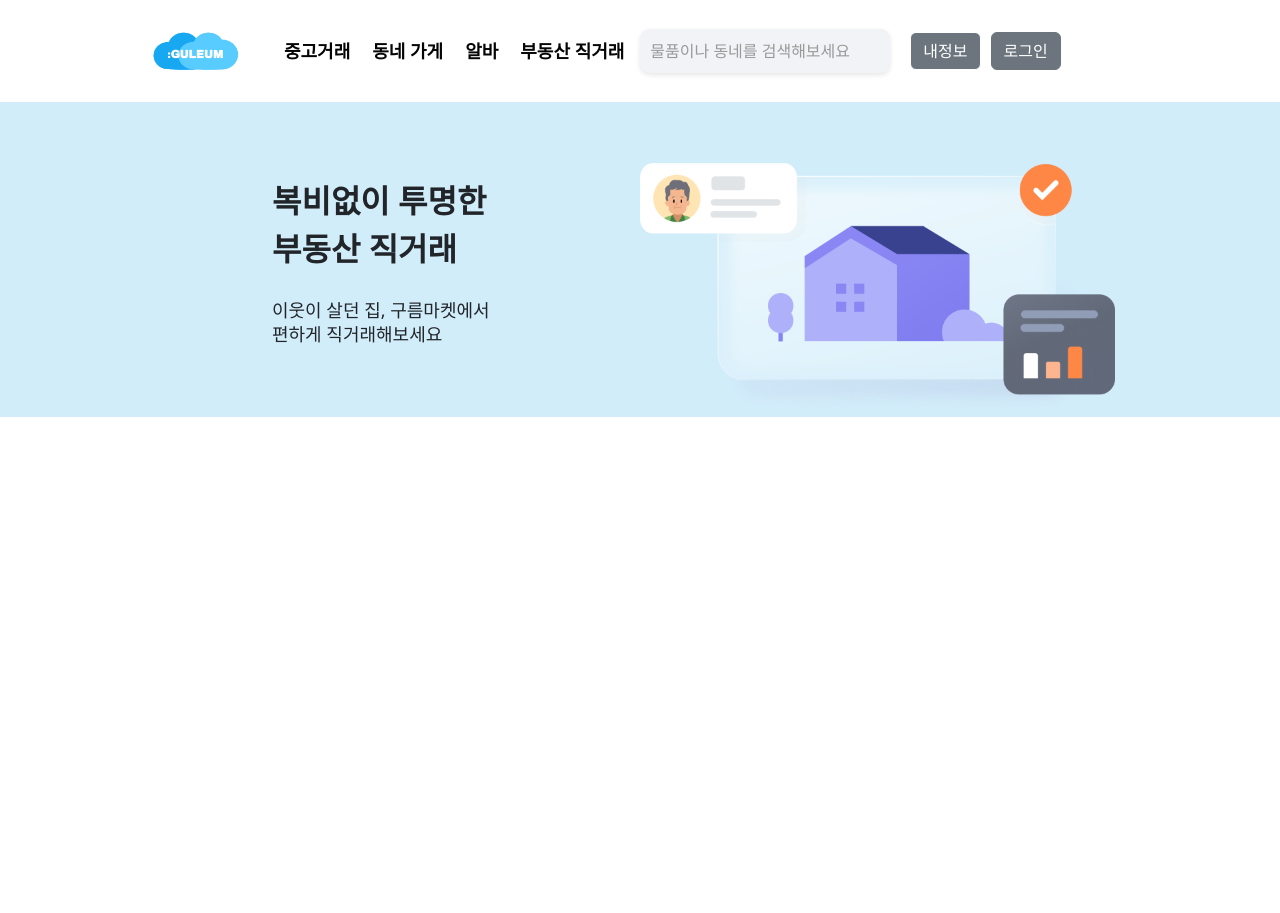
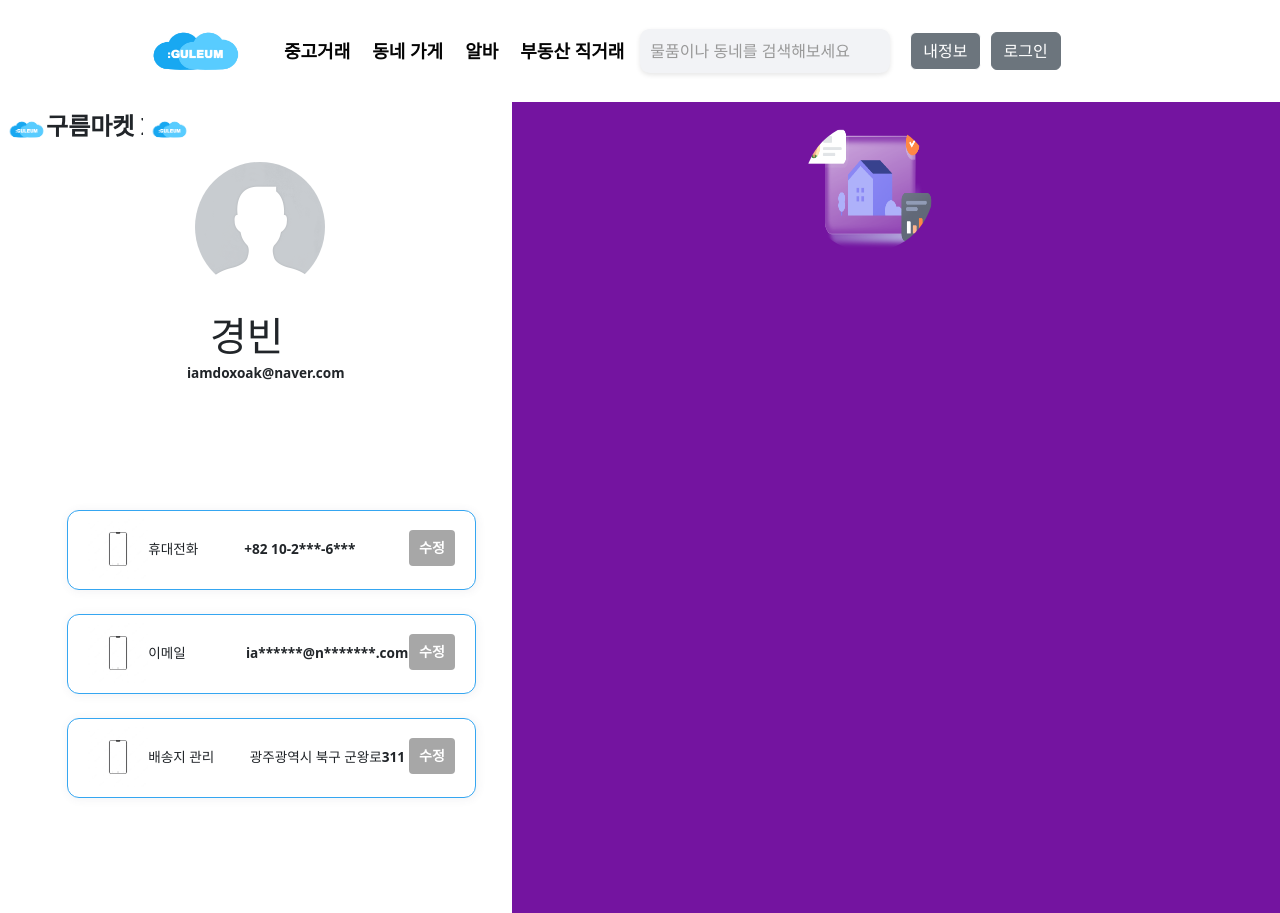
Before and after one commit to f-lab-leekc3813/cloud-team, a React (Create React App) app in the folder front/: page /mypage in a window 1280 px wide. Before the commit the page ends 800 px from the top, so only its background shows below. Built offline with nearby package versions, Linux system fonts and the light colour scheme.

Commit message:
2023-07-18

```diff
--- a/front/src/component/MyPage/Content1.js
+++ b/front/src/component/MyPage/Content1.js
@@ -3,30 +3,66 @@ import classes from './Content1.module.css'
 
 function Content1(){
     return(
-        <section className={classes.content1_containers}>
-            <div className={classes.content1_container}>
-                <div className={classes.content1_container1}>
-                    <h1 className={classes.content1_container2}>
-                        <strong>복비없이 투명한</strong>
-                        <br/>
-                        <strong>부동산 직거래</strong>
-                    </h1>
-                    <p1 className={classes.content1_container3}>
-                        이웃이 살던 집, 구름마켓에서
-                        <br/>
-                        편하게 직거래해보세요
-                    </p1>
+        <section className={classes.content1_container1}>
+        <div className={classes.content1_containe2}>
+            <div className={classes.content1_container2}>
+                <h1 className={classes.content1_container3}>
+                    <div className={classes.content1_container9}>
+                        <img className={classes.header_image1} src='/images/cloudlogo.jpg' alt='로고' />
+                        <p1 className={classes.content1_container10}>
+                            구름마켓 ID
+                        </p1>
+                        <img className={classes.header_image2} src='/images/cloudlogo.jpg' alt='로고' />
+                    </div>
+                <span className={classes.content1_container5}>
+                    <img className={classes.content1_container6} src = 'images/mypage/human.png' alt = '사진' />
+                </span>
+                <p1 className={classes.content1_container7}>
+                    경빈
+                </p1>
+                <div className={classes.content1_container11}>
+                    <p>iamdoxoak@naver.com</p>
                 </div>
-                <div className={classes.content1_container4}>
-                    <span className={classes.content1_container5}>
-                        <img className={classes.content1_container6} src = 'images/estate/house.png' alt = '사진' />
+                </h1>
+                <div className={classes.content1_container12}>
+                    <img className={classes.content1_image3} src='images/mypage/phone.jpg' alt='휴대전화' />
+                    <span className={classes.content1_container13}>
+                        휴대전화 &nbsp;&nbsp;&nbsp;&nbsp;&nbsp;&nbsp;&nbsp;&nbsp;&nbsp;&nbsp;&nbsp; +82 10-2***-6***
+                    </span>
+                    <span className={classes.content1_container20} button id="realty_app_download" type="button">
+                        수정
+                    </span>
+                </div>
+                <br/>
+                <div className={classes.content1_container12}>
+                    <img className={classes.content1_image3} src='images/mypage/phone.jpg' alt='휴대전화' />
+                    <span className={classes.content1_container13}>
+                        이메일 &nbsp;&nbsp;&nbsp;&nbsp;&nbsp;&nbsp;&nbsp;&nbsp;&nbsp;&nbsp;&nbsp;&nbsp;&nbsp;&nbsp;&nbsp; ia******@n*******.com
+                    </span>
+                    <span className={classes.content1_container20} button id="realty_app_download" type="button">
+                        수정
+                    </span>
+                </div>
+                <br/>
+                <div className={classes.content1_container12}>
+                    <img className={classes.content1_image3} src='images/mypage/phone.jpg' alt='휴대전화' />
+                    <span className={classes.content1_container13}>
+                        배송지 관리 &nbsp;&nbsp;&nbsp;&nbsp;&nbsp;&nbsp;&nbsp;&nbsp; 광주광역시 북구 군왕로311
+                    </span>
+                    <span className={classes.content1_container20} button id="realty_app_download" type="button">
+                        수정
                     </span>
                 </div>
             </div>
-        </section>
+            <div className={classes.content1_container4}>
+                <span className={classes.content1_container8}>
+                    <img className={classes.content1_container6} src = 'images/estate/house.png' alt = '사진' />
+                </span>
+            </div>
+        </div>
+    </section>
 
-
-    )
+    );
 }
 
 export default Content1;
--- a/front/src/component/MyPage/Content1.module.css
+++ b/front/src/component/MyPage/Content1.module.css
@@ -1,43 +1,27 @@
 @media screen and (min-width: 768px){
-    .content1_containers {
-        height: 19.6875rem;
-        position: relative;
+    .content1_container1 {
+        height: 50.6875rem;
+        position: absolute;
         width: 100%;
-        background: #D2EDFA;
+        background: #c37041;
         overflow: hidden;
         display: block;
+        left:0;
     }
 }
 
-.content1_container{
-    padding: 3rem 1rem 0;
-    color: var(--seed-scale-color-gray-900);
-    margin: 0 auto;
-    max-width: 48rem;
-    overflow: hidden;
-    display: block;
-}
-
-.content1_container1{
-    display: block;
+.content1_container2{
+        height: 50.6875rem;
+        position: absolute;
+        width: 40%;
+        background: #ffffff;
+        overflow: hidden;
+        display: block;
+        left:0;
 }
 
 
-.content1_container2{
-    line-height: 1.5;
-    font-size: 2rem;
-    color: var(--seed-static-color-static-gray-900);
-    margin: 0;
-    margin-block-start: 0.83em;
-    margin-block-end: 0.83em;
-    display: block;
-    margin-inline-start: 0px;
-    margin-inline-end: 0px;
-}
-
 .content1_container3{
-    line-height: 1.32;
-    font-size: 1.125rem;
     display: block;
     margin: 1rem 0 0;
     color: var(--seed-static-color-static-gray-900);
@@ -48,43 +32,136 @@
 }
 
 .content1_container4{
-    left: 50%;
-    right: 0;
-    width: 30.3125rem;
-    height: 16.875rem;
-    transform: translateX(0);
+    height: 50.6875rem;
     position: absolute;
-    bottom: 0;
+    width: 60%;
+    background: #7414a0;
+    overflow: hidden;
     display: block;
+    right:0;
 }
 
 .content1_container5{
-    box-sizing: border-box;
+    height: 20.6875rem;
+    position: absolute;
+    width: 100%;
+    background: #ffffff;
+    overflow: hidden;
     display: block;
-    overflow: hidden;
-    width: initial;
-    height: initial;
-    background: none;
-    opacity: 1;
-    border: 0;
-    margin: 0;
-    padding: 0;
-    position: absolute;
-    top: 0;
-    left: 0;
-    bottom: 0;
-    right: 0;
+    left:0;
 }
 
 .content1_container6{
-    width:485px;
-    height:270px;
-    vertical-align: middle;
-    margin: 0;
-    padding: 0;
+    width: 130px;
+    height: 130px;
+    border-radius: 70%;
+    overflow: hidden;
+    left:38%;
+    position:relative;
+    top: 20px;
+}
+
+.content1_container7{
+    left:41%;
+    height: 5rem;
+    width:10%;
+    position: relative;
+    top: 170px;
+
+}
+
+.content1_container9{
+    display:block;
+    height:2.5rem;
+    width:100%;
+    top:0px;
+    background: #ebda25;
+    position:absolute;
+    background: #ffffff;
+}
+
+.content1_container10{
+    font-size: 1.5rem;
+    font-weight: 800;
+    position:absolute;
+    height:2.5rem;
+    width:200%;
+    top:10px;
+    left:9%;
+    background: #ffffff;
+}
+
+.header_image1{
+    width:55px;
+    height:55px;
+    position:absolute;
+    top:0px;
+}
+
+.header_image2{
+    width:55px;
+    height: 55px;
+    position:absolute;
+    top:0px;
+    left:28%;
+}
+
+.content1_container11{
+    left:36.5%;
+    height: 5rem;
+    width:10%;
+    position: relative;
+    top: 175px;
+    font-size: 0.85rem;
+    font-weight: 550;
+}
+
+.content1_container12{
+    left:13%;
+    height: 5rem;
+    width:80%;
+    position: relative;
+    top: 200px;
+    font-size: 1rem;
+    font-weight: 550;
+    background: #ffffff;
+    padding: 0 17px;
+    border-radius: 12px;
+    box-shadow: 1px 1px 10px 0 rgba(72,75,108,.08);
+    border: solid 1px #35a6f1;
+    background-color: #fff;
+    box-sizing: border-box;
+    outline-width:5px;
+}
+
+.content1_container13{
+    left:1%;
+    height: 5rem;
+    position: relative;
+    font-size: 0.85rem;
+    font-weight: 550;
+    top:8px;
+}
+
+.content1_image3{
+    width:60px;
+    height: 60px;
+    position:relative;
+    top:8px;
+    left:1%;
+}
+
+.content1_container20{
+    line-height: 1.4;
+    font-size: .875rem;
+    font-weight: 700;
+    display: inline-block;
+    color: #fff;
+    padding: 0.5rem 0.625rem;
+    border-radius: 0.25rem;
+    background-color: #a7a7a7;
     border: 0;
-    font: inherit;
-    box-sizing: border-box;
-    overflow-clip-margin: content-box;
-    overflow: clip;
+    right:5%;
+    position:absolute;
+    top: 19px;
 }
--- a/front/src/pages/Mypage.js
+++ b/front/src/pages/Mypage.js
@@ -1,5 +1,5 @@
 import classes from './Mypage.module.css';
-import Content1 from '../component/MyPage/Content1.js';
+import Content1 from '../component/MyPage/Content1';
 
 
 
```
Also changed, not shown: front/public/images/mypage/phone.jpg (added).
